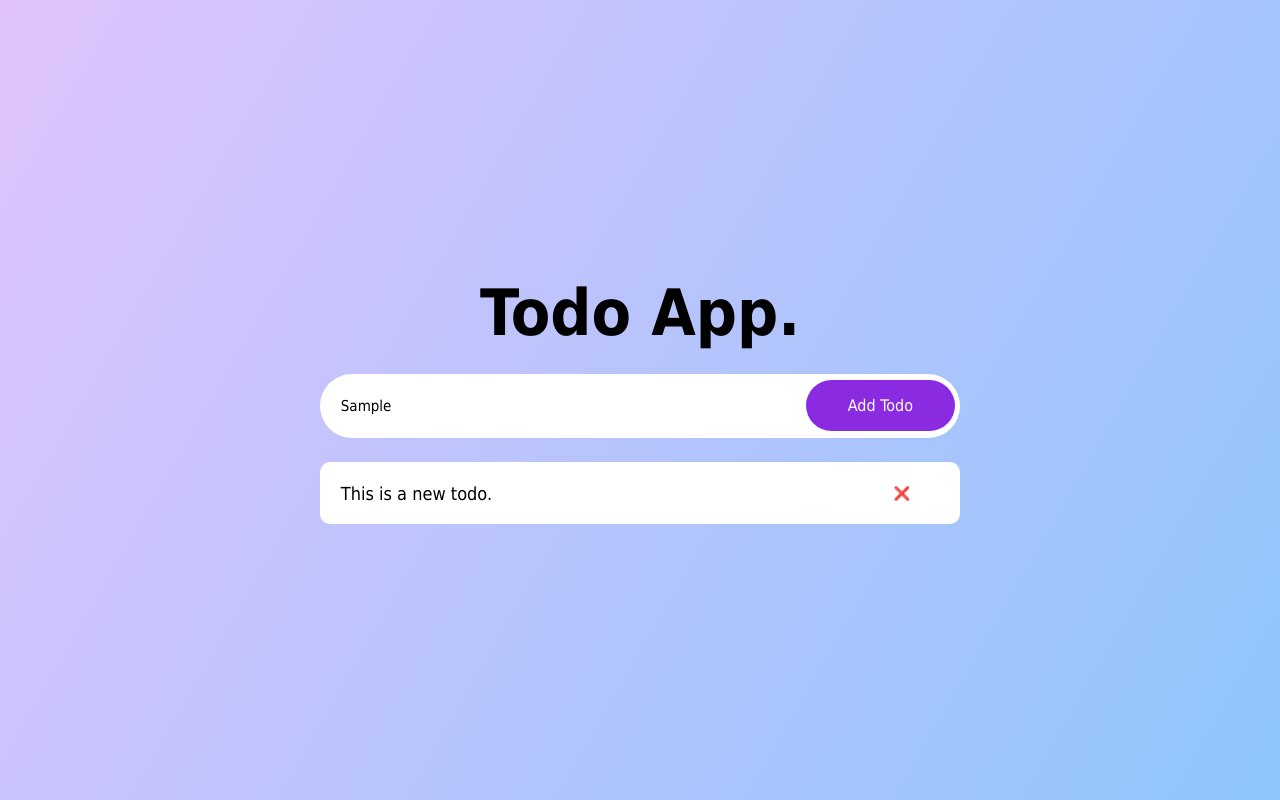
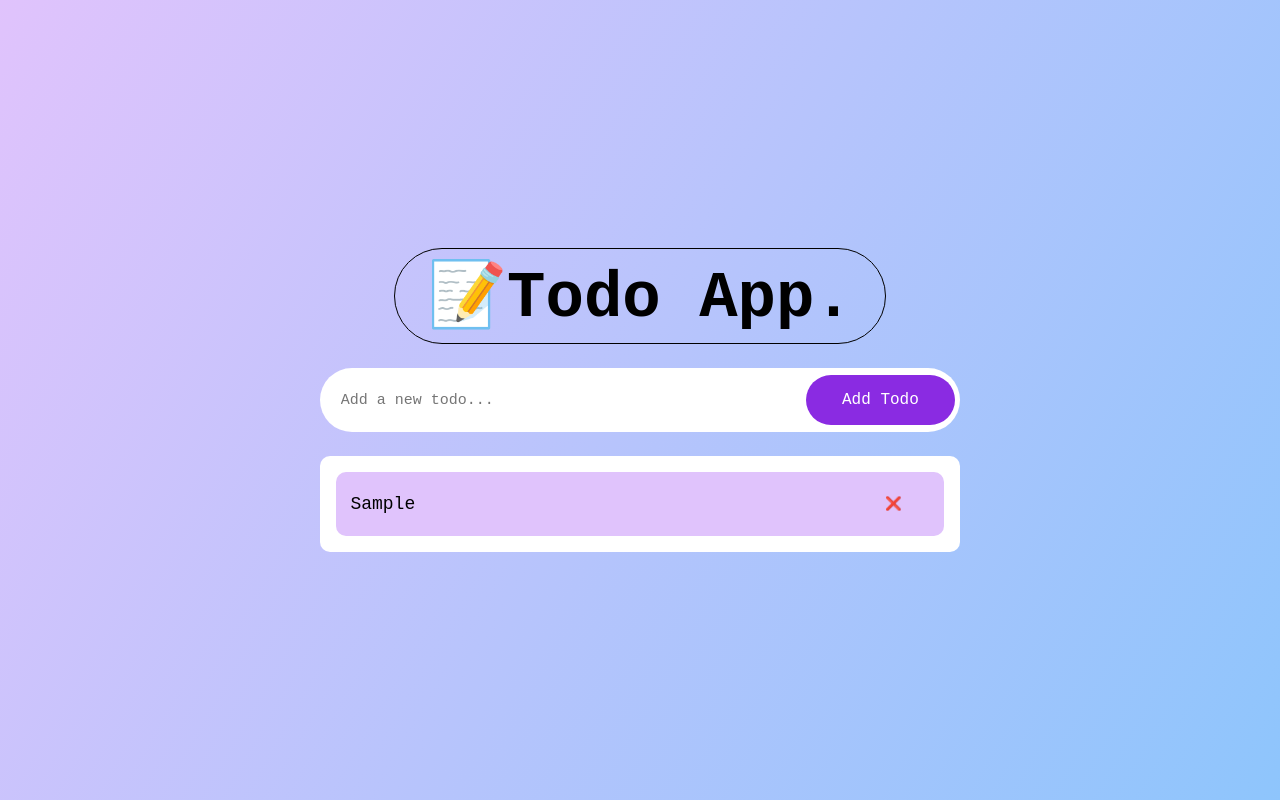
Before and after one commit to Emmanuelochepo/Todo-App, a plain HTML site: page index.html in a window 1280 px wide. Both pictures are taken after typing "Sample" into the empty fields and a click on the button "Add Todo". Drawn offline with Linux system fonts and the light colour scheme.

Commit message:
Title: styling & adding Functionality. Body: I have styled the TodoList and also added the add Todo functionality and the delete functionality as well. and in the next phase of this project i will be inserting local storage so that we don't lose our list after browser refresh.

```diff
--- a/index.html
+++ b/index.html
@@ -6,10 +6,11 @@
     <title>Todo-App</title>
     <link rel="stylesheet" href="style.css" />
   </head>
+
   <body>
     <div class="container">
       <div class="title">
-        <h1>Todo App.</h1>
+        <h1>📝Todo App.</h1>
       </div>
       <div class="search-container">
         <input
@@ -21,15 +22,9 @@
         <button id="addtodo-btn">Add Todo</button>
       </div>
       <div class="todo-container">
-        <div class="todoListContainer">
-          <div class="todoList">
-            <li>This is a new todo.</li>
-            <button id="delete">❌</button>
-          </div>
-        </div>
+        <div class="todoListContainer"></div>
       </div>
     </div>
-
     <script src="./script.js"></script>
   </body>
 </html>
--- a/script.js
+++ b/script.js
@@ -0,0 +1,22 @@
+const addTodoBtn = document.getElementById("addtodo-btn");
+const todoInput = document.getElementById("addTodo");
+let todoContainer = document.getElementsByClassName("todoListContainer")[0];
+
+addTodoBtn.addEventListener("click", () => {
+  if (todoInput.value.trim() !== "") {
+    const newTodo = document.createElement("div");
+    const newTodotext = document.createElement("p");
+    const deleteTodo = document.createElement("button");
+    deleteTodo.textContent = "❌";
+    newTodo.appendChild(newTodotext);
+    newTodo.appendChild(deleteTodo);
+    newTodotext.textContent = todoInput.value;
+    newTodo.className = "todoList";
+    todoContainer.appendChild(newTodo);
+    todoInput.value = "";
+
+    deleteTodo.addEventListener("click", () => {
+      todoContainer.removeChild(newTodo);
+    });
+  }
+});
--- a/style.css
+++ b/style.css
@@ -2,7 +2,7 @@
   margin: 0;
   padding: 0;
   box-sizing: border-box;
-  font-family: Tahoma, sans-serif;
+  font-family: monospace, sans-serif;
 }
 .container {
   display: flex;
@@ -12,6 +12,11 @@
   max-width: 100%;
   min-height: 100vh;
   background-image: linear-gradient(120deg, #e0c3fc 0%, #8ec5fc 100%);
+}
+.title {
+  border: 1px solid black;
+  border-radius: 100vmax;
+  padding: 0.5rem 2rem;
 }
 .title h1 {
   font-size: 4rem;
@@ -50,19 +55,27 @@
   width: 50%;
   background: #fff;
   border-radius: 10px;
-  padding: 1.3rem;
 }
-.todoList{
+.todoList {
   display: grid;
   grid-template-columns: 7fr 1fr;
-}
-.todoList li{
   list-style: none;
   font-size: 18px;
+  padding: 1.2rem 0.9rem;
+  margin: 1rem;
+  background: #e0c3fc;
+  border-radius: 10px;
+  line-height: 25px;
 }
-#delete{
+.todoList button {
   background: none;
   outline: none;
   border: none;
   cursor: pointer;
 }
+#delete {
+  background: none;
+  outline: none;
+  border: none;
+  cursor: pointer;
+}
```
Lines whose indentation alone changed are shown as unchanged.
